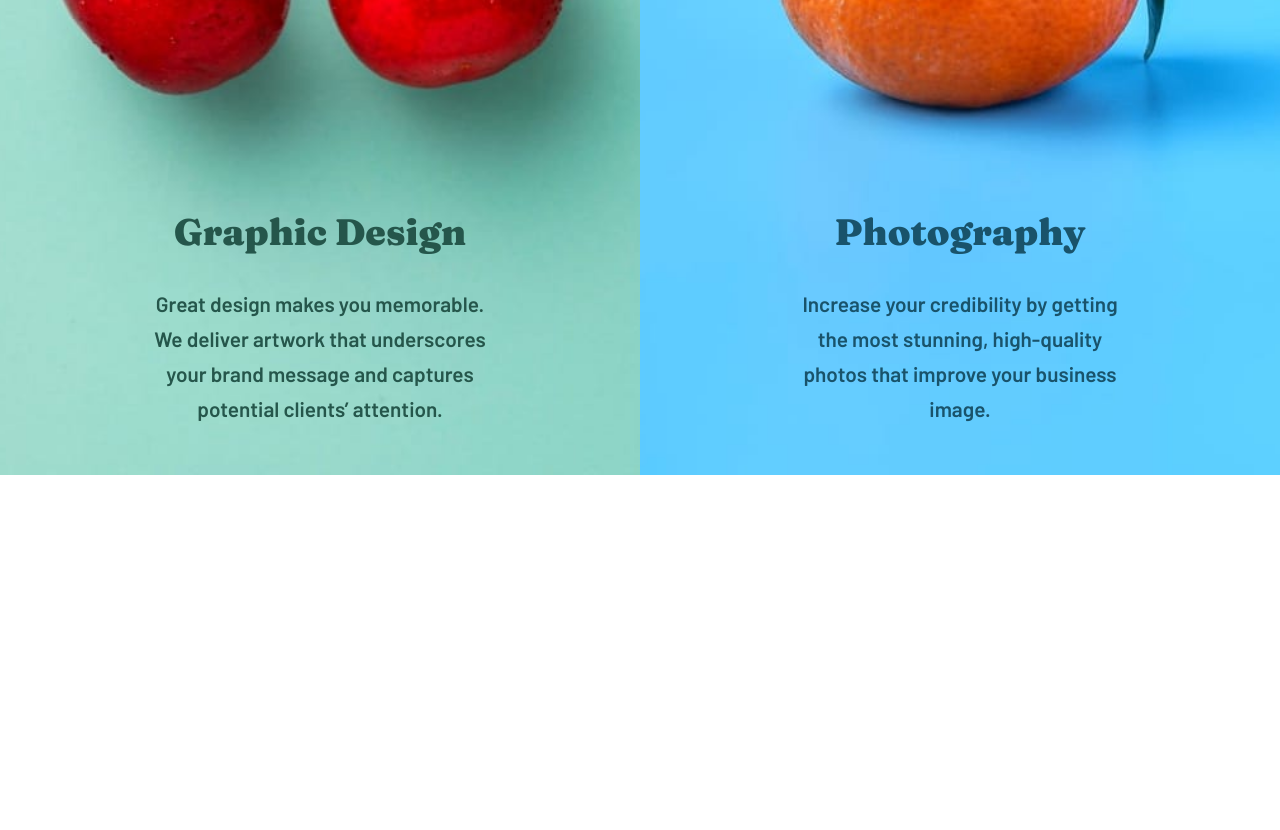
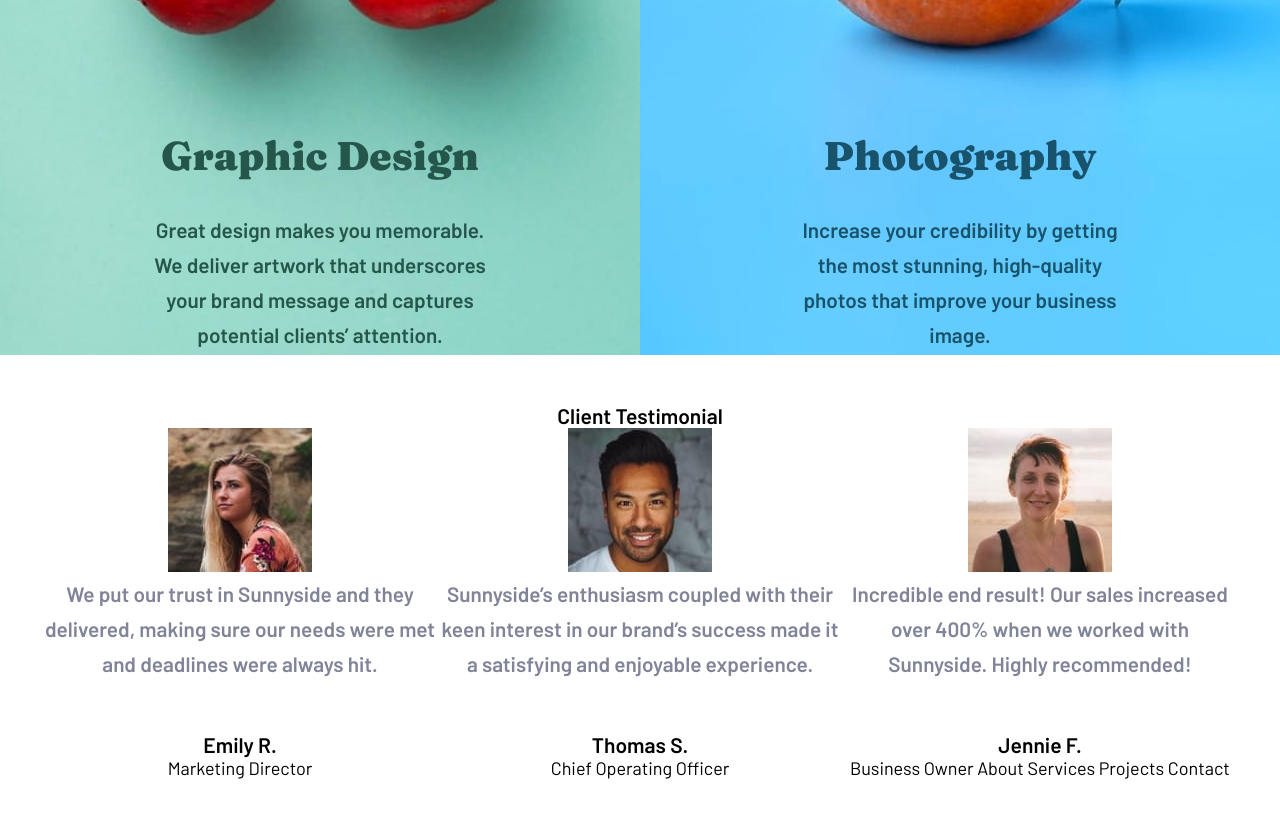
Before and after one commit to Refara08/sunnyside-landing-page, a plain HTML site: page index.html in a window 1280 px wide. Shown: the part 2160-2990 px from the top of the page. Drawn offline with nearby package versions, Linux system fonts and the light colour scheme.

Commit message:
only added HTML for testimonial section, cuz i'm tired

```diff
--- a/app.js
+++ b/app.js
@@ -70,13 +70,15 @@ const APP = (function (UICtrl) {
       .addEventListener("click", doneMobileNav);
 
     // change nav background when scroll
-    document.addEventListener("scroll", (e) => {
+    document.addEventListener("scroll", () => {
       if (window.scrollY >= 150) {
         document.querySelector(UISelectors.navbarShadow).style.opacity = 1;
       } else if (window.scrollY < 150) {
         document.querySelector(UISelectors.navbarShadow).style.opacity = 0;
       }
     });
+
+    // adding active state on Navbar when clicking the links
   };
 
   // Event Functions
--- a/index.html
+++ b/index.html
@@ -99,10 +99,11 @@
         <a href="#" class="btn-learn btn-soft-red">Learn More</a>
       </div>
     </section>
+    <!-- ### Services -->
     <section id="services" class="row">
       <div class="column graphic-design relative">
         <div class="text-on-image">
-          <h2 class="section-title md darker-cyan">Graphic Design</h2>
+          <h2 class="section-title darker-cyan">Graphic Design</h2>
           <p class="section-p darker-cyan sm">
             Great design makes you memorable. We deliver artwork that
             underscores your brand message and captures potential clients’
@@ -112,7 +113,7 @@
       </div>
       <div class="column photography relative">
         <div class="text-on-image">
-          <h2 class="section-title md dark-blue">Photography</h2>
+          <h2 class="section-title dark-blue">Photography</h2>
           <p class="section-p sm dark-blue">
             Increase your credibility by getting the most stunning, high-quality
             photos that improve your business image.
@@ -120,17 +121,40 @@
         </div>
       </div>
     </section>
+    <!-- ### Testimonials -->
+    <section id="testimonial" class="testimonial">
+      <h3 class="testimonial-title">Client Testimonial</h3>
+      <div class="testimonial-card person-1">
+        <img src="./images/image-emily.jpg" alt="Emily" class="avatar" />
+        <p class="section-p sm">
+          We put our trust in Sunnyside and they delivered, making sure our
+          needs were met and deadlines were always hit.
+        </p>
+        <h3 class="client-name">Emily R.</h3>
+        <p class="client-status">Marketing Director</p>
+      </div>
+      <div class="testimonial-card person-2">
+        <img src="./images/image-thomas.jpg" alt="Thomas" class="avatar" />
+        <p class="section-p sm">
+          Sunnyside’s enthusiasm coupled with their keen interest in our brand’s
+          success made it a satisfying and enjoyable experience.
+        </p>
+        <h3 class="client-name">Thomas S.</h3>
+        <p class="client-status">Chief Operating Officer</p>
+      </div>
+      <div class="testimonial-card person-3">
+        <img src="./images/image-jennie.jpg" alt="Jennie" class="avatar" />
+        <p class="section-p sm">
+          Incredible end result! Our sales increased over 400% when we worked
+          with Sunnyside. Highly recommended!
+        </p>
+        <h3 class="client-name">Jennie F.</h3>
+        <p class="client-status">
+          Business Owner About Services Projects Contact
+        </p>
+      </div>
+    </section>
     <div class="scroller"></div>
-    <!-- ### -->
-    <!--
-      Client testimonials We
-    put our trust in Sunnyside and they delivered, making sure our needs were
-    met and deadlines were always hit. Emily R. Marketing Director Sunnyside’s
-    enthusiasm coupled with their keen interest in our brand’s success made it a
-    satisfying and enjoyable experience. Thomas S. Chief Operating Officer
-    Incredible end result! Our sales increased over 400% when we worked with
-    Sunnyside. Highly recommended! Jennie F. Business Owner About Services
-    Projects Contact -->
 
     <!-- <div class="attribution">
       Challenge by
--- a/style.css
+++ b/style.css
@@ -160,7 +160,7 @@ li {
 }
 
 .sm {
-  font-size: 1.3rem;
+  font-size: max(1.3rem, 1vw);
 }
 
 .darker-cyan {
@@ -209,7 +209,7 @@ nav {
   height: 100%;
   background: linear-gradient(
     180deg,
-    rgba(0, 0, 0, 0.15) 60%,
+    rgba(0, 0, 0, 0.2) 30%,
     rgba(0, 0, 0, 0) 100%
   );
   opacity: 0;
@@ -377,14 +377,42 @@ nav {
   background-image: url(./images/mobile/image-graphic-design.jpg);
   background-size: cover;
   background-position: center;
-  min-height: 760px;
+  min-height: 80vh;
 }
 
 .photography {
   background-image: url(./images/mobile/image-photography.jpg);
   background-size: cover;
   background-position: center;
-  min-height: 760px;
+  min-height: 80vh;
+}
+
+/* # Secion 3: Testimonials */
+
+.testimonial {
+  display: grid;
+  place-items: center;
+  text-align: center;
+  padding: 3rem 2.5rem;
+  grid-template-areas:
+    "title"
+    "person-1"
+    "person-2"
+    "person-3";
+}
+
+.testimonial-title {
+  grid-area: title;
+}
+
+.person-1 {
+  grid-area: person-1;
+}
+.person-2 {
+  grid-area: person-2;
+}
+.person-3 {
+  grid-area: person-3;
 }
 
 /* # Media Querries */
@@ -466,6 +494,13 @@ nav {
     text-align: center;
     padding: 0 5vw;
   }
+
+  /* section Testimonial */
+  .testimonial {
+    grid-template-areas:
+      "title title title"
+      "person-1 person-2 person-3";
+  }
 }
 
 .scroller {
```
